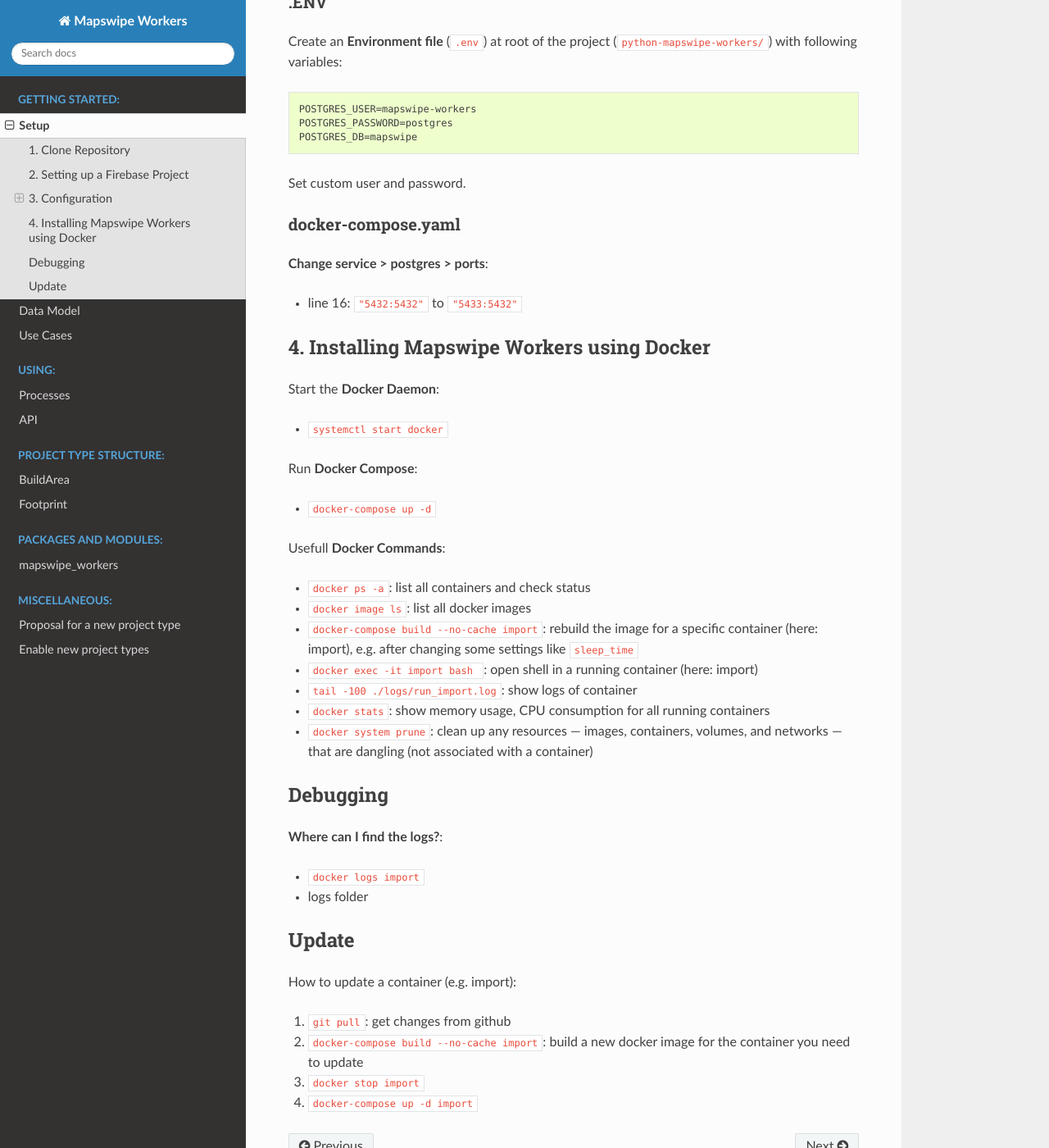
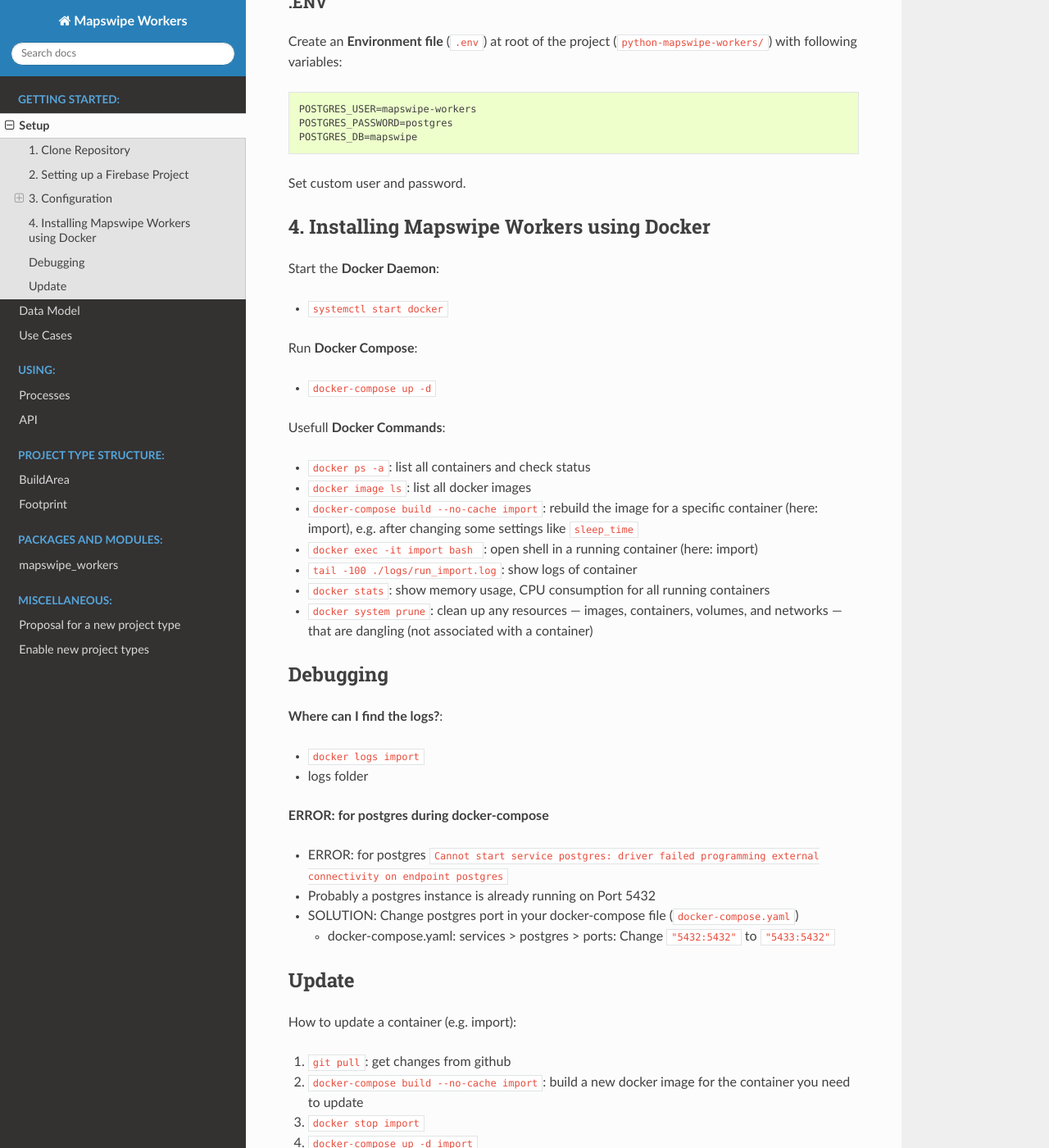
Before and after one commit to mapswipe/python-mapswipe-workers, a Sphinx documentation site: the page built from docs/setup.md, in a window 1280 px wide and 1400 px high, scrolled down 2731 px. Shown: the whole window at 82% size. Built offline with Sphinx 7.4.7 and the Read the Docs theme 2.0.0, drawn with Linux system fonts in a browser that asks for light colours.

Commit message:
Update setup.md

````diff
--- a/docs/setup.md
+++ b/docs/setup.md
@@ -123,15 +123,7 @@
 POSTGRES_PASSWORD=postgres
 POSTGRES_DB=mapswipe
 ```
- Set custom user and password.
-
-
-### docker-compose.yaml
-
-<!-- TODO -->
-
-**Change service > postgres > ports**:
-- line 16: `"5432:5432"` to `"5433:5432"`
+Set custom user and password.
 
 
 ## 4. Installing Mapswipe Workers using Docker
@@ -158,6 +150,11 @@
 - `docker logs import`
 - logs folder
 
+**ERROR: for postgres during docker-compose**
+- ERROR: for postgres  `Cannot start service postgres: driver failed programming external connectivity on endpoint postgres`
+- Probably a postgres instance is already running on Port 5432
+- SOLUTION: Change postgres port in your docker-compose file  (`docker-compose.yaml`)
+    - docker-compose.yaml: services > postgres > ports: Change `"5432:5432"` to `"5433:5432"`
 
 ## Update
 
````
